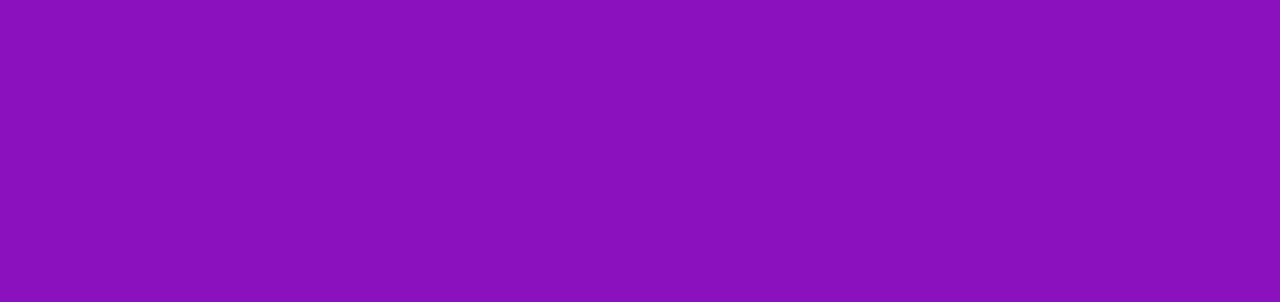
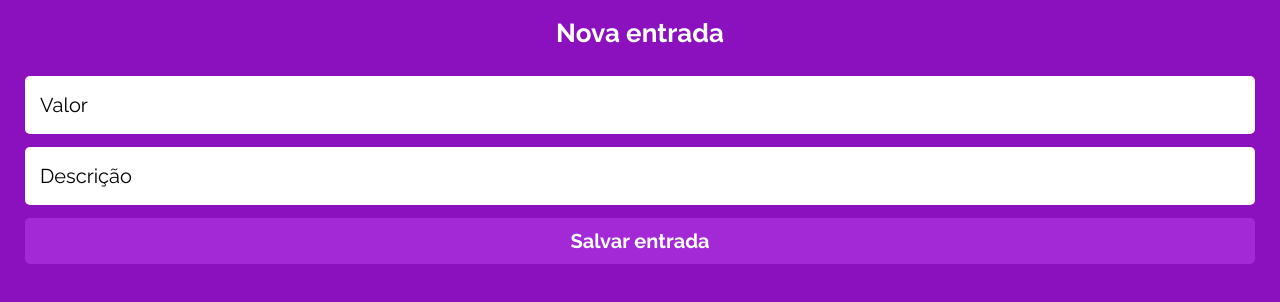
Before and after one commit to renaatosalgado/my-wallet-front, a React (Create React App) app: page /add-income in a window 1280 px wide. Before the commit this address had no page. Shown: the top 302 px of the page. Built offline with nearby package versions, Linux system fonts and the light colour scheme; a web font is replaced by a local one.

Commit message:
feat: adding transactions page layout

```diff
--- a/src/App.js
+++ b/src/App.js
@@ -1,6 +1,6 @@
 import { BrowserRouter, Routes, Route } from "react-router-dom";
 // import "react-loader-spinner/dist/loader/css/react-spinner-loader.css";
-import { Login, SignUp, Main } from "./pages";
+import { Login, SignUp, Main, AddIncome, AddExpense } from "./pages";
 import { AuthProvider } from "./contexts/AuthContext";
 
 export default function App() {
@@ -11,6 +11,8 @@ export default function App() {
           <Route path="/" element={<Login />} />
           <Route path="/sign-up" element={<SignUp />} />
           <Route path="/main" element={<Main />} />
+          <Route path="/add-income" element={<AddIncome />} />
+          <Route path="/add-expense" element={<AddExpense />} />
         </Routes>
       </BrowserRouter>
     </AuthProvider>
--- /dev/null
+++ b/src/pages/AddExpense/index.js
@@ -0,0 +1,85 @@
+import { useState } from "react";
+import { useNavigate } from "react-router-dom";
+import { Button, Form, Input } from "../../components/Form";
+import { Container, Title } from "./style";
+import api from "../../services/api";
+import { ThreeDots } from "react-loader-spinner";
+
+export default function AddExpense() {
+  const [transactionData, setTransactionData] = useState({
+    value: "",
+    description: "",
+  });
+  const [isLoading, setIsLoading] = useState(false);
+  const navigate = useNavigate();
+
+  function handleChange(e) {
+    setTransactionData({ ...transactionData, [e.target.name]: e.target.value });
+  }
+
+  function handleSubmit(e) {
+    // e.preventDefault();
+
+    // setIsLoading(true);
+    // const promise = api.postLogin({ ...transactionData });
+    // promise
+    //   .then((response) => {
+    //     setIsLoading(false);
+
+    //     login(response.data);
+    //     navigate("/main");
+    //   })
+    //   .catch((error) => {
+    //     setIsLoading(false);
+
+    //     if (error.response.status === 422) {
+    //       setLoginData({
+    //         email: "",
+    //         password: "",
+    //       });
+    //       return alert("Insira os dados corretamente.");
+    //     }
+
+    //     if (error.response.status === 401) {
+    //       setLoginData({
+    //         email: "",
+    //         password: "",
+    //       });
+    //       return alert("E-mail e/ou senha estão incorreros.");
+    //     }
+    //   });
+  }
+
+  return (
+    <Container>
+      <Title>Nova saída</Title>
+      <Form onSubmit={handleSubmit}>
+        <Input
+          type="number"
+          placeholder="Valor"
+          name="value"
+          onChange={handleChange}
+          value={transactionData.value}
+          disabled={isLoading}
+          required
+        ></Input>
+        <Input
+          type="text"
+          placeholder="Descrição"
+          name="description"
+          onChange={handleChange}
+          value={transactionData.description}
+          disabled={isLoading}
+          required
+        ></Input>
+        <Button type="submit" disabled={isLoading}>
+          {isLoading ? (
+            <ThreeDots color="#FFFFFF" height={50} width={50} />
+          ) : (
+            "Salvar saída"
+          )}
+        </Button>
+      </Form>
+    </Container>
+  );
+}
--- /dev/null
+++ b/src/pages/AddExpense/style.js
@@ -0,0 +1,22 @@
+import styled from "styled-components";
+
+export const Container = styled.div`
+//width: calc(100vw - 30px);
+padding: 20px 0;
+
+display: flex;
+flex-direction: column;
+align-items: center;
+justify-content: space-between;
+
+font-family: "Raleway", sans-serif;
+`;
+
+export const Title = styled.div`
+  font-size: 26px;
+  font-weight: 700;
+
+  text-align: start;
+
+  color: #ffffff;
+`;
--- /dev/null
+++ b/src/pages/AddIncome/index.js
@@ -0,0 +1,85 @@
+import { useState } from "react";
+import { useNavigate } from "react-router-dom";
+import { Button, Form, Input } from "../../components/Form";
+import { Container, Title } from "./style";
+import api from "../../services/api";
+import { ThreeDots } from "react-loader-spinner";
+
+export default function AddIncome() {
+  const [transactionData, setTransactionData] = useState({
+    value: "",
+    description: "",
+  });
+  const [isLoading, setIsLoading] = useState(false);
+  const navigate = useNavigate();
+
+  function handleChange(e) {
+    setTransactionData({ ...transactionData, [e.target.name]: e.target.value });
+  }
+
+  function handleSubmit(e) {
+    // e.preventDefault();
+
+    // setIsLoading(true);
+    // const promise = api.postLogin({ ...transactionData });
+    // promise
+    //   .then((response) => {
+    //     setIsLoading(false);
+
+    //     login(response.data);
+    //     navigate("/main");
+    //   })
+    //   .catch((error) => {
+    //     setIsLoading(false);
+
+    //     if (error.response.status === 422) {
+    //       setLoginData({
+    //         email: "",
+    //         password: "",
+    //       });
+    //       return alert("Insira os dados corretamente.");
+    //     }
+
+    //     if (error.response.status === 401) {
+    //       setLoginData({
+    //         email: "",
+    //         password: "",
+    //       });
+    //       return alert("E-mail e/ou senha estão incorreros.");
+    //     }
+    //   });
+  }
+
+  return (
+    <Container>
+      <Title>Nova entrada</Title>
+      <Form onSubmit={handleSubmit}>
+        <Input
+          type="number"
+          placeholder="Valor"
+          name="value"
+          onChange={handleChange}
+          value={transactionData.value}
+          disabled={isLoading}
+          required
+        ></Input>
+        <Input
+          type="text"
+          placeholder="Descrição"
+          name="description"
+          onChange={handleChange}
+          value={transactionData.description}
+          disabled={isLoading}
+          required
+        ></Input>
+        <Button type="submit" disabled={isLoading}>
+          {isLoading ? (
+            <ThreeDots color="#FFFFFF" height={50} width={50} />
+          ) : (
+            "Salvar entrada"
+          )}
+        </Button>
+      </Form>
+    </Container>
+  );
+}
--- /dev/null
+++ b/src/pages/AddIncome/style.js
@@ -0,0 +1,22 @@
+import styled from "styled-components";
+
+export const Container = styled.div`
+//width: calc(100vw - 30px);
+padding: 20px 0;
+
+display: flex;
+flex-direction: column;
+align-items: center;
+justify-content: space-between;
+
+font-family: "Raleway", sans-serif;
+`;
+
+export const Title = styled.div`
+  font-size: 26px;
+  font-weight: 700;
+
+  text-align: start;
+
+  color: #ffffff;
+`;
--- a/src/pages/Main/index.js
+++ b/src/pages/Main/index.js
@@ -1,7 +1,7 @@
 import Header from "../../components/Header";
 import { RemoveCircleOutline, AddCircleOutline } from "react-ionicons";
 import { Container, Transactions, AddingButtons, SingleButton } from "./style";
-
+import { Link } from "react-router-dom";
 export default function Main() {
   return (
     <Container>
@@ -9,6 +9,7 @@ export default function Main() {
       <Transactions></Transactions>
       <AddingButtons>
         <SingleButton>
+          <Link to="/add-income">
             <span>
               <AddCircleOutline
                 color={"#ffffff"}
@@ -18,8 +19,11 @@ export default function Main() {
               />
             </span>
             <p>Nova entrada</p>
+          </Link>
         </SingleButton>
+
         <SingleButton>
+          <Link to="/add-expense">
             <span>
               <RemoveCircleOutline
                 color={"#ffffff"}
@@ -28,7 +32,8 @@ export default function Main() {
                 width="25px"
               />
             </span>
-          <p>Nova entrada</p>
+            <p>Nova saída</p>
+          </Link>
         </SingleButton>
       </AddingButtons>
     </Container>
--- a/src/pages/index.js
+++ b/src/pages/index.js
@@ -1,5 +1,7 @@
 import Login from "./Login";
 import SignUp from "./SignUp";
 import Main from "./Main"
+import AddIncome from "./AddIncome";
+import AddExpense from "./AddExpense"
 
-export { Login, SignUp, Main };
+export { Login, SignUp, Main, AddIncome, AddExpense };
```
Also changed, not shown: public/icon/favicon.png, src/components/Footer/index.js (deleted), src/components/Footer/style.js (deleted). Lines whose indentation alone changed are shown as unchanged.
